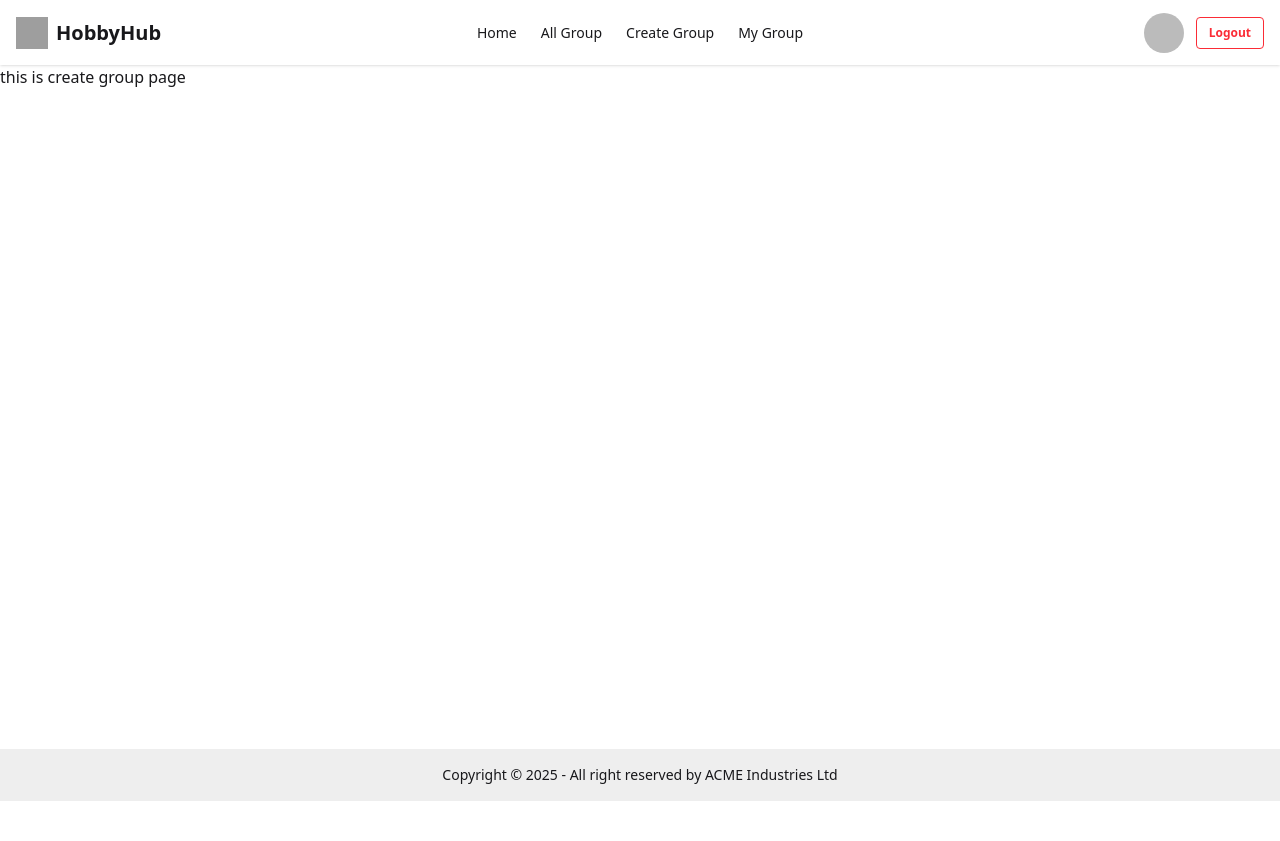
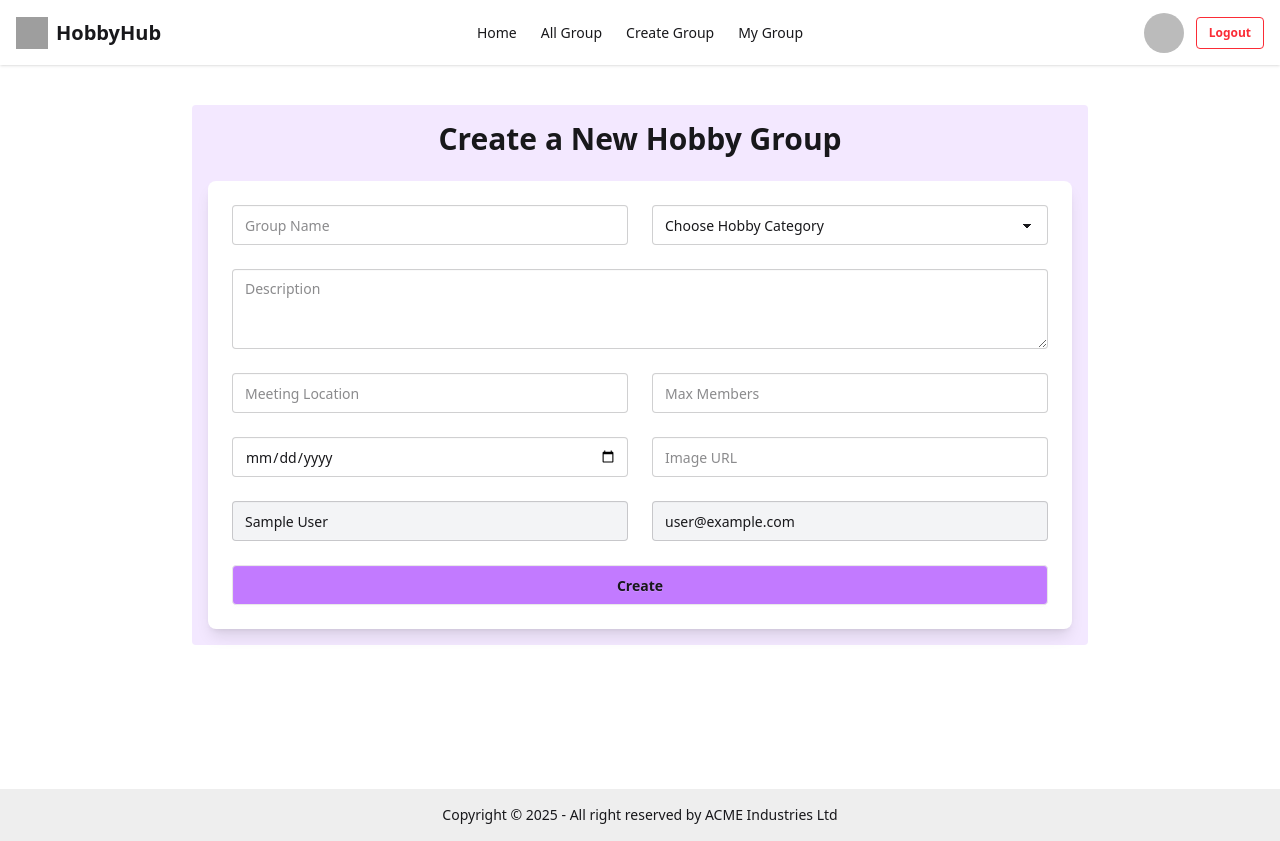
Before and after one commit to alimran74/Hobby-hub-client, a React (Vite) app: page /auth/createGroup in a window 1280 px wide. Before the commit the page ends 801 px from the top, so only its background shows below. Built offline with nearby package versions, Linux system fonts and the light colour scheme; no server answers; sample sign-in values are in the browser's storage; grey boxes are pictures that could not be loaded; a web font is replaced by a local one.

Commit message:
added group to the db

```diff
--- a/src/components/BannerSlider.jsx
+++ b/src/components/BannerSlider.jsx
@@ -49,7 +49,7 @@ const BannerSlider = () => {
         >
           <img
             src={slide.src}
-            className="w-full"
+            className="w-full h-full object-cover"
             alt={`Slide ${index + 1}`}
           />
           <div className="absolute left-5 right-5 top-1/2 flex -translate-y-1/2 transform justify-between">
--- a/src/components/Navbar.jsx
+++ b/src/components/Navbar.jsx
@@ -3,7 +3,7 @@ import { useContext } from 'react';
 import { AuthContext } from '../provider/AuthProvider';
 
 const Navbar = () => {
-  const { user, logOut } = useContext(AuthContext);
+  const { user, logOut,  } = useContext(AuthContext);
 
   const handleLogOut = () => {
     logOut().catch(err => console.log(err));
@@ -75,7 +75,7 @@ const Navbar = () => {
           </div>
         ) : (
           <Link to="/auth/login">
-            <button className="btn btn-sm btn-primary">Login</button>
+            <button className="btn btn-sm bg-purple-400">Login</button>
           </Link>
         )}
       </div>
--- a/src/pages/CreateGroup.jsx
+++ b/src/pages/CreateGroup.jsx
@@ -1,11 +1,83 @@
-import React from 'react';
+import { useContext } from 'react';
+import { AuthContext } from '../provider/AuthProvider';
+import { toast } from 'react-toastify';
+import 'react-toastify/dist/ReactToastify.css';
 
 const CreateGroup = () => {
-    return (
-        <div>
-            <h1>this is create group page</h1>
-        </div>
-    );
+  const { user } = useContext(AuthContext);
+
+  const handleCreateGroup = async (e) => {
+  e.preventDefault();
+
+  const form = e.target;
+  const formData = new FormData(form);
+
+  const groupData = Object.fromEntries(formData.entries());
+    console.log(groupData)
+
+//  send data to the server
+  const newGroup = {
+    ...groupData,
+    maxMembers: parseInt(groupData.maxMembers),
+    createdByName: user.displayName,
+    createdByEmail: user.email,
+  };
+
+  try {
+    const res = await fetch('http://localhost:7000/groups', {
+      method: 'POST',
+      headers: { 'Content-Type': 'application/json' },
+      body: JSON.stringify(newGroup)
+    });
+
+    const data = await res.json();
+    if (data.insertedId) {
+      toast.success("Group created successfully!");
+      form.reset();
+    }
+  } catch (error) {
+    console.error(error);
+    toast.error("Something went wrong");
+  }
+};
+
+
+  return (
+
+    <div className="max-w-4xl mx-auto  p-4 bg-purple-100 my-10 rounded">
+  <h2 className="text-3xl font-bold text-center mb-6">Create a New Hobby Group</h2>
+  <form
+    onSubmit={handleCreateGroup}
+    className="grid grid-cols-1 md:grid-cols-2 gap-6 bg-white p-6 rounded-lg shadow-lg"
+  >
+    <input name="groupName" required type="text" placeholder="Group Name" className="input input-bordered w-full" />
+
+    <select name="category" className="select select-bordered w-full" required defaultValue="">
+  <option value="" disabled>Choose Hobby Category</option>
+  <option value="Drawing & Painting">Drawing & Painting</option>
+  <option value="Photography">Photography</option>
+  <option value="Video Gaming">Video Gaming</option>
+  <option value="Fishing">Fishing</option>
+  <option value="Running">Running</option>
+  <option value="Cooking">Cooking</option>
+  <option value="Reading">Reading</option>
+  <option value="Writing">Writing</option>
+</select>
+
+
+    <textarea name="description" required placeholder="Description" className="textarea textarea-bordered md:col-span-2 w-full"></textarea>
+    <input name="location" required type="text" placeholder="Meeting Location" className="input input-bordered w-full" />
+    <input name="maxMembers" required type="number" placeholder="Max Members" className="input input-bordered w-full" />
+    <input name="endDate" required type="date" className="input input-bordered w-full" />
+    <input name="image" required type="text" placeholder="Image URL" className="input input-bordered w-full" />
+    <input readOnly value={user?.displayName || ''} className="input input-bordered bg-gray-100 w-full" />
+    <input readOnly value={user?.email || ''} className="input input-bordered bg-gray-100 w-full" />
+
+    <button className="btn bg-purple-400 md:col-span-2 w-full">Create</button>
+  </form>
+</div>
+
+  );
 };
 
 export default CreateGroup;
--- a/src/pages/Home.jsx
+++ b/src/pages/Home.jsx
@@ -16,10 +16,11 @@ const Home = () => {
 
         <div>
             <h1>{data.title}</h1>
-
+           <div className='bg-purple-100'>
             <BannerSlider/>
             <FeaturedGroup/>
             <Poster/>
+            </div>
 
 
         </div>
--- a/src/pages/Register.jsx
+++ b/src/pages/Register.jsx
@@ -45,7 +45,7 @@ const Register = () => {
   };
 
   return (
-    <div className="flex items-center justify-center min-h-screen bg-gray-100 p-4">
+    <div className="flex items-center justify-center min-h-screen bg-gray-100 p-4 bg-purple-100">
       <form
         onSubmit={handleRegister}
         className="bg-white p-6 rounded shadow-md w-full max-w-md"
--- a/src/pages/UpdateGroup.jsx
+++ b/src/pages/UpdateGroup.jsx
@@ -3,7 +3,7 @@ import React from 'react';
 const UpdateGroup = () => {
     return (
         <div>
-
+            <h1>this  is update group</h1>
         </div>
     );
 };
--- a/src/provider/AuthProvider.jsx
+++ b/src/provider/AuthProvider.jsx
@@ -1,37 +1,48 @@
 import React, { createContext, useEffect, useState } from 'react';
 import app from "../firebase/firebase.config";
-import { createUserWithEmailAndPassword, getAuth, GoogleAuthProvider, onAuthStateChanged, signInWithPopup, signOut,updateProfile } from 'firebase/auth';
-import { signInWithEmailAndPassword } from 'firebase/auth';
-
+import {
+  createUserWithEmailAndPassword,
+  getAuth,
+  GoogleAuthProvider,
+  onAuthStateChanged,
+  signInWithPopup,
+  signOut,
+  signInWithEmailAndPassword,
+  updateProfile
+} from 'firebase/auth';
 
 export const AuthContext = createContext();
 
+const auth = getAuth(app);
 
-const  googleprovider = new GoogleAuthProvider();
-const signInWithGoogle = () => {
-    return signInWithPopup(auth, googleprovider);
+const AuthProvider = ({ children }) => {
+  const [user, setUser] = useState(null);
+
+
+  const [loading, setLoading] = useState(true);
+
+  // Create user with email and password
+  const createUser = (email, password) => {
+    return createUserWithEmailAndPassword(auth, email, password);
   };
 
-
-const auth = getAuth(app);
-const AuthProvider = ({children}) => {
-    const[user,setUser] = useState(null);
-
-    // console.log(user)
-
-    const createUser=(email, password) =>{
-        return createUserWithEmailAndPassword(auth,email,password);
+  // Sign in with email and password
+  const signIn = (email, password) => {
+    return signInWithEmailAndPassword(auth, email, password);
   };
 
-    const signIn =(email,password) =>{
-        return signInWithEmailAndPassword(auth,email,password);
-    };
-
-    const logOut=()=>{
-
+  // Sign out
+  const logOut = () => {
     return signOut(auth);
   };
 
+  //  Google sign-in
+  const signInWithGoogle = () => {
+    const googleProvider = new GoogleAuthProvider();
+    return signInWithPopup(auth, googleProvider);
+  };
+
+  //  Update user profile (after registration)
   const updateUserProfile = (name, photoURL) => {
     if (auth.currentUser) {
       return updateProfile(auth.currentUser, {
@@ -42,33 +53,35 @@ const AuthProvider = ({children}) => {
     return Promise.reject(new Error("No user is signed in"));
   };
 
-    useEffect(()=>{
-       const unsubscribe = onAuthStateChanged(auth,(currentUser) =>{
-        console.log('Logged in user:', currentUser);
+  //  Listen for auth state changes
+  useEffect(() => {
+    const unsubscribe = onAuthStateChanged(auth, (currentUser) => {
+    //   console.log('Logged in user:', currentUser);
       setUser(currentUser);
+      setLoading(false);
     });
-        return ()=>{
+
+    return () => {
       unsubscribe();
     };
-
-    },[]);
+  }, []);
 
   const authData = {
     user,
     setUser,
     createUser,
+    signIn,
     logOut,
-        signIn,
     signInWithGoogle,
     updateUserProfile,
+    loading,
   };
 
-
-
-
-    return <AuthContext.Provider value={authData}>
+  return (
+    <AuthContext.Provider value={authData}>
       {children}
-    </AuthContext.Provider> ;
+    </AuthContext.Provider>
+  );
 };
 
 export default AuthProvider;
--- a/src/router/PrivateRouter.jsx
+++ b/src/router/PrivateRouter.jsx
@@ -0,0 +1,20 @@
+import { useContext } from 'react';
+import { Navigate, useLocation } from 'react-router';
+import { AuthContext } from '../provider/AuthProvider';
+
+const PrivateRoute = ({ children }) => {
+  const { user, loading } = useContext(AuthContext);
+  const location = useLocation();
+
+  if (loading) {
+    return <div className="text-center mt-20 text-xl">Loading...</div>;
+  }
+
+  if (!user) {
+    return <Navigate to="/auth/login" state={{ from: location }} replace />;
+  }
+
+  return children;
+};
+
+export default PrivateRoute;
--- a/src/router/router.jsx
+++ b/src/router/router.jsx
@@ -12,6 +12,7 @@ import FeaturedGroup from "../components/FeaturedGroup";
 import 'react-tooltip/dist/react-tooltip.css';
 import AllGroup from "../pages/AllGroup";
 import Loader from "../components/Loader";
+import PrivateRoute from "./PrivateRouter";
 
 
 
@@ -30,14 +31,14 @@ const router = createBrowserRouter(
                     element: <Home/>,
                     loader: Loader,
                 },
-                {
-                  path: 'allGroup',
-                  element: <AllGroup/>
-                },
+
                 {
                     path: '/group',
                     element: <FeaturedGroup/>
                 },
+                {
+
+                }
 
 
 
@@ -51,11 +52,24 @@ const router = createBrowserRouter(
 
                 {
                     path:'/auth/myGroup',
-                    element: <MyGroup/>
+                    element: (<PrivateRoute>
+                    <MyGroup/></PrivateRoute>
+                    )
                 },
                 {
                    path:'/auth/createGroup',
-                   element: <CreateGroup/>
+                   element: (
+                    <PrivateRoute>
+                   <CreateGroup/>
+                   </PrivateRoute>
+                )
+                },
+                {
+                  path: '/auth/allGroup',
+                  element:( <PrivateRoute>
+                     <AllGroup/>
+                     </PrivateRoute>
+                     )
                 },
                 {
                     path:'/auth/login',
```
Also changed, not shown: src/components/Poster.jsx (+3 -72 lines), src/pages/Login.jsx (+80 -29 lines). Lines whose indentation alone changed are shown as unchanged.
